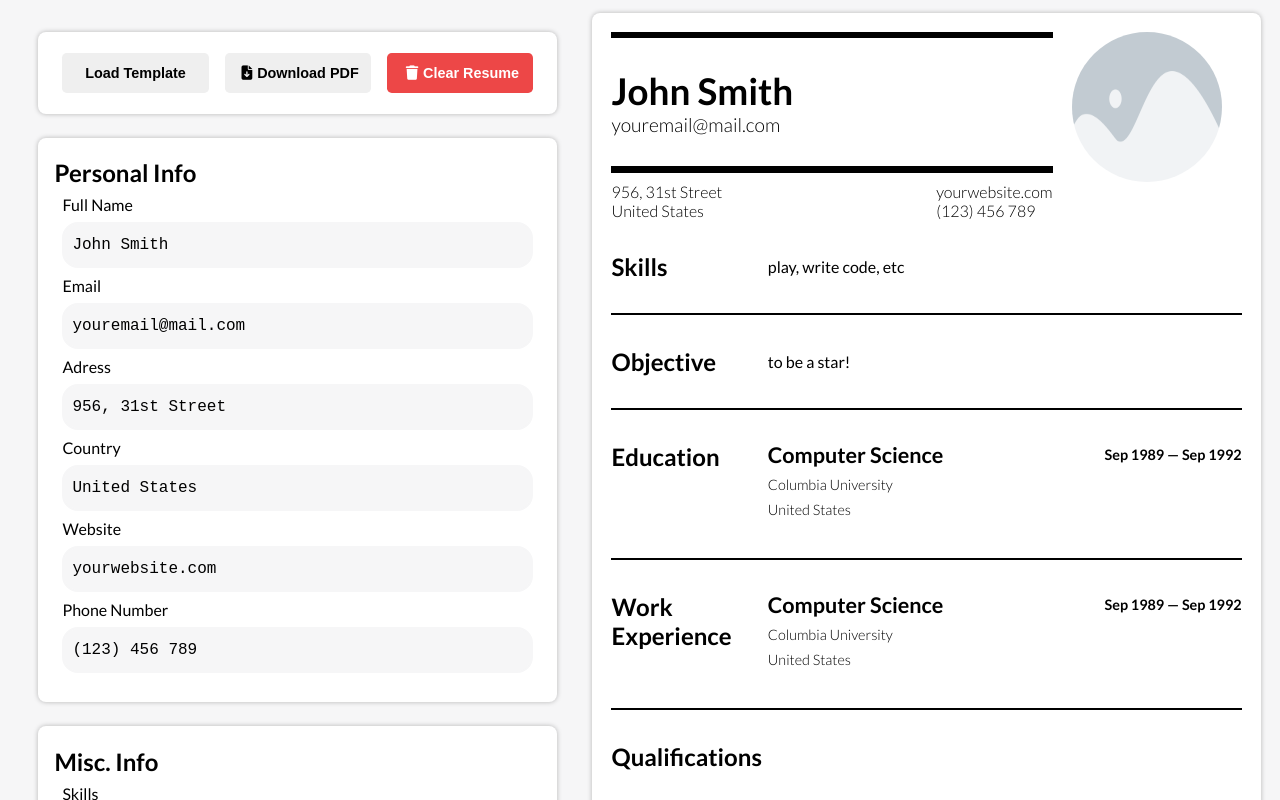
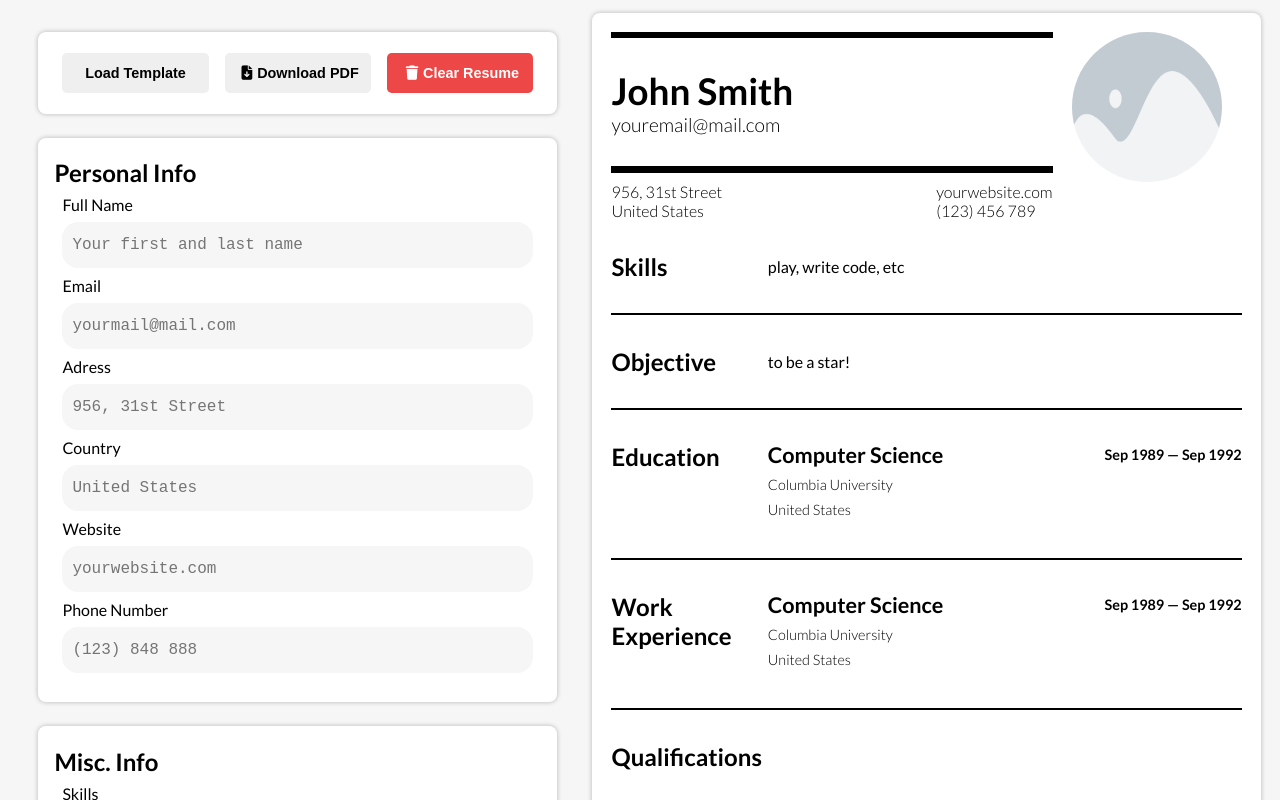
Before and after one commit to Quazf1x/CV-ApplicationV2, a React (Vite) app: page / in a window 1280 px wide. Shown: the top 800 px of the page. Built offline with nearby package versions, Linux system fonts and the light colour scheme.

Commit message:
Ver 0.4.0 all inputs are rendered based on data from inputData file

```diff
--- a/src/App.jsx
+++ b/src/App.jsx
@@ -38,10 +38,10 @@ function App() {
     <div className="App">
       <section id='input-section'>
         <ButtonArea/>
-        <PersonalInfo infoState={personalInfo} handleChange={handlePersonalInfo}/>
+        <PersonalInfo inputData={inputData.personalInfo} handleChange={handlePersonalInfo}/>
         <MiscInfo infoState={miscInfo} handleChange={handleMiscInfo}/>
         <EducationInfo inputData={inputData.education} infoState={educations} handleRemoval={removeEducation} handleChange={handleNewEducation}/>
-        <EducationInfo infoState={educations} handleRemoval={removeEducation} handleChange={handleNewEducation}/>
+        <EducationInfo inputData={inputData.education} infoState={educations} handleRemoval={removeEducation} handleChange={handleNewEducation}/>
       </section>
       <section id='preview-section' className='pretty-background'>
         <GeneralInfo infoState={personalInfo} />
--- a/src/assets/components/inputComponents/education/educationForm.jsx
+++ b/src/assets/components/inputComponents/education/educationForm.jsx
@@ -1,6 +1,6 @@
 import React, { Component } from "react";
 import { v4 as uuidv4 } from 'uuid';
-import InputField from "../re-usables/inputField";
+import InputsGroup from "../re-usables/inputGroup";
 
 function EducationForm({inputData, handleChange, handleClick, handleCancel}) {
 
@@ -21,37 +21,11 @@ function EducationForm({inputData, handleChange, handleClick, handleCancel}) {
     handleClick();
   }
 
-  //function that creates input fields from data provided
-  const forms = inputData.map((element, i) => {
-    //checking if the data element is an array
-    // if yes, it nests array elements as InputFields inside div
-    //if no, creates a single InputField element
-    const field = Array.isArray(element) ?
-    <div key={i}>
-      {element.map(subField => {
-        return <InputField
-          key={subField.key}
-          id={subField.id}
-          label={subField.label}
-          dataKey={subField.dataKey}
-          placeholder={subField.placeholder}/>
-      })}
-    </div>
-    :
-    <InputField
-    key={element.key}
-    id={element.id}
-    label={element.label}
-    dataKey={element.dataKey}
-    placeholder={element.placeholder}/>
-
-  return field;
-  });
 
   return(
     <form id="education-form" onSubmit={handleSubmit}>
-      {forms}
-      <div onClick={console.log(inputData)} className="top-margin">
+      <InputsGroup arrayData={inputData}/>
+      <div className="top-margin">
         <button onClick={handleCancel} id="cancel-education-btn" className="button-template">Cancel</button>
         <button type="submit" id="save-education-btn" className="button-template">Save</button>
       </div>
--- a/src/assets/components/inputComponents/personalInfo.jsx
+++ b/src/assets/components/inputComponents/personalInfo.jsx
@@ -1,17 +1,12 @@
 import React, { Component } from "react";
-import InputField from "./re-usables/inputField";
+import InputsGroup from "./re-usables/inputGroup";
 
-function PersonalInfo({infoState, handleChange}) {
+function PersonalInfo({inputData, handleChange}) {
 
   return(
     <div className="input-section-padding pretty-background">
       <h1> Personal Info</h1>
-      <InputField id='full-name' value={infoState.fullName} dataKey='fullName' handleChange={handleChange} label='Full Name' placeholder='Your first and last name'/>
-      <InputField id='email' value={infoState.email} dataKey='email' handleChange={handleChange} label='Email' placeholder='yourmail@mail.com'/>
-      <InputField id='adress' value={infoState.adress} dataKey='adress' handleChange={handleChange} label='Adress' placeholder='956, 31st Street'/>
-      <InputField id='country' value={infoState.country} dataKey='country' handleChange={handleChange} label='Country' placeholder='United States'/>
-      <InputField id='website' value={infoState.website} dataKey='website' handleChange={handleChange} label='Website' placeholder='yourwebsite.com'/>
-      <InputField id='phone-number' value={infoState.phoneNumber} dataKey='phoneNumber' handleChange={handleChange} label='Phone Number' placeholder='(123) 848 888'/>
+      <InputsGroup arrayData={inputData} handleChange={handleChange}/>
     </div>
   )
 }
--- /dev/null
+++ b/src/assets/components/inputComponents/re-usables/inputGroup.jsx
@@ -0,0 +1,41 @@
+import React, { Component } from "react";
+import InputField from "../re-usables/inputField";
+
+function InputsGroup({arrayData, handleChange}) {
+  //function that creates input fields from data provided
+  const forms = arrayData.map((element, i) => {
+    //checking if the data element is an array
+    // if yes, it nests array elements as InputFields inside div
+    //if no, creates a single InputField element
+    const field = Array.isArray(element) ?
+    <div key={i}>
+      {element.map(subField => {
+        return <InputField
+          key={subField.key}
+          id={subField.id}
+          label={subField.label}
+          dataKey={subField.dataKey}
+          placeholder={subField.placeholder}
+          handleChange={handleChange}/>
+      })}
+    </div>
+    :
+    <InputField
+    key={element.key}
+    id={element.id}
+    label={element.label}
+    dataKey={element.dataKey}
+    placeholder={element.placeholder}
+    handleChange={handleChange}/>
+
+  return field;
+  });
+
+  return (
+    <>
+    {forms}
+    </>
+  )
+}
+
+export default InputsGroup;
--- a/src/inputData.js
+++ b/src/inputData.js
@@ -1,6 +1,62 @@
 import { v4 as uuidv4 } from 'uuid';
 
+//data that is being used for rendering inputs
+
+// !!!!!!!!!!!!!!!!!!! IMPORTANT !!!!!!!!!!!!!!!!!!!
+// dataKey property MUST match the key in state that is used for the input of that property,
+// or else state would work incorrectly
+
 const inputData = {
+  personalInfo: [
+    {
+      id: 'personal-name',
+      dataKey: 'fullName',
+      label: 'Full Name',
+      placeholder: 'Your first and last name',
+      key: uuidv4()
+    },
+
+    {
+      id: 'personal-email',
+      dataKey: 'email',
+      label: 'Email',
+      placeholder: 'yourmail@mail.com',
+      key: uuidv4()
+    },
+
+    {
+      id: 'personal-adress',
+      dataKey: 'adress',
+      label: 'Adress',
+      placeholder: '956, 31st Street',
+      key: uuidv4()
+    },
+
+    {
+      id: 'personal-country',
+      dataKey: 'country',
+      label: 'Country',
+      placeholder: 'United States',
+      key: uuidv4()
+    },
+
+    {
+      id: 'personal-website',
+      dataKey: 'website',
+      label: 'Website',
+      placeholder: 'yourwebsite.com',
+      key: uuidv4()
+    },
+
+    {
+      id: 'personal-phoneNumber',
+      dataKey: 'phoneNumber',
+      label: 'Phone Number',
+      placeholder: '(123) 848 888',
+      key: uuidv4()
+    }
+  ],
+
   education: [
     {
       id: 'education-name',
```
